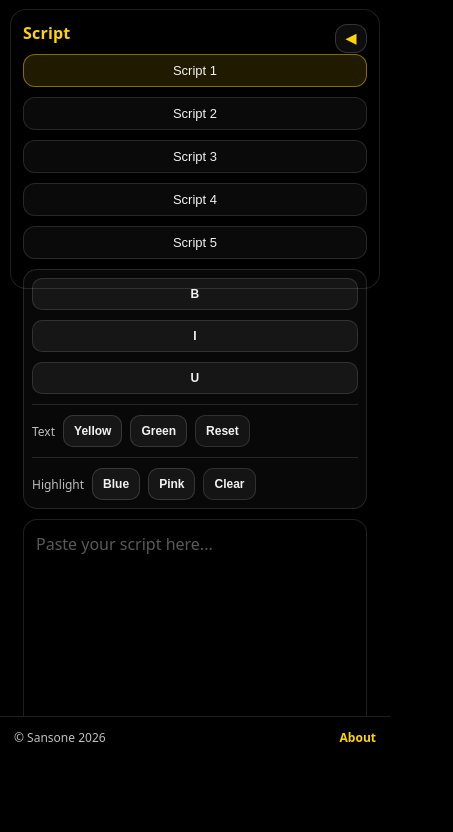
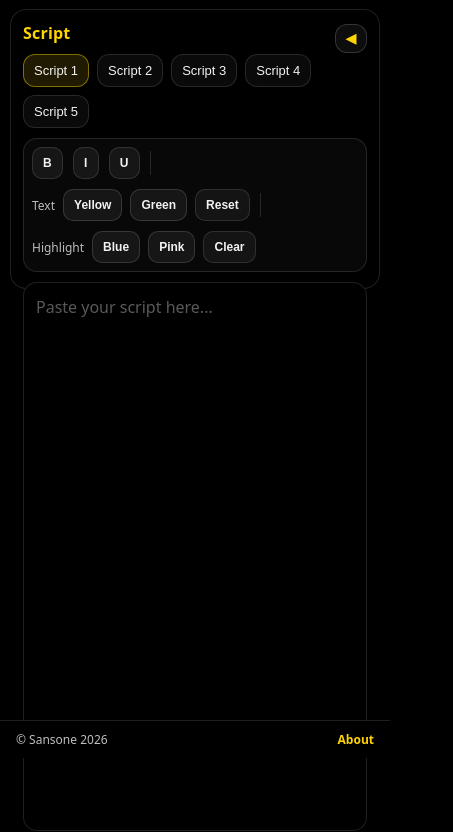
Before and after one commit to gsansone1984-ctrl/cueflow, a plain HTML site: page index.html in a window 390 px wide. Shown: the part 86-918 px from the top of the page, 453 px wide, since content can reach past the window. Before the commit the page ends 844 px from the top, so only its background shows below. Drawn offline with Linux system fonts and the light colour scheme.

Commit message:
Update style.css

```diff
--- a/style.css
+++ b/style.css
@@ -616,70 +616,3 @@ body.editor-collapsed .panel.editor .panel-head{ justify-content:center; }
     font-size: 16px !important;
   }
 }
-
-/* ===== MOBILE FIX: clean layout, tidy blocks, footer not "in the middle" ===== */
-@media (max-width: 1024px){
-
-  /* stop weird horizontal overflow */
-  html, body{ overflow-x:hidden; }
-  #appRoot{ min-height: 100vh; }
-
-  /* panels spacing */
-  .panel{ width:100% !important; max-width:none !important; }
-
-  /* Script tabs: grid instead of random wrap */
-  .tabs{
-    display:grid !important;
-    grid-template-columns: repeat(2, minmax(0, 1fr)) !important;
-    gap:10px !important;
-  }
-  .tab{
-    width:100% !important;
-    text-align:center !important;
-  }
-
-  /* Very small phones: single column */
-  @media (max-width: 420px){
-    .tabs{ grid-template-columns: 1fr !important; }
-  }
-
-  /* Toolbar: stack nicely */
-  .formatbar{
-    display:flex !important;
-    flex-direction:column !important;
-    align-items:stretch !important;
-    gap:10px !important;
-  }
-  .formatbar .group{
-    flex-wrap:wrap !important;
-    justify-content:flex-start !important;
-  }
-  .formatbar .btn,
-  .formatbar .chip{
-    width:auto;
-  }
-  .sep{
-    width:100% !important;
-    height:1px !important;
-  }
-
-  /* Make the editor area comfortable */
-  #editorPanel .rte{
-    min-height: 62vh !important;
-  }
-
-  /* Footer: always clean, full width, below content */
-  .footer{
-    width:100% !important;
-    position:relative !important;
-    left:auto !important;
-    bottom:auto !important;
-    margin-top:12px !important;
-    padding:12px 14px !important;
-  }
-
-  /* If something is forcing strange columns, reset */
-  .layout{
-    width:100% !important;
-  }
-}
```
